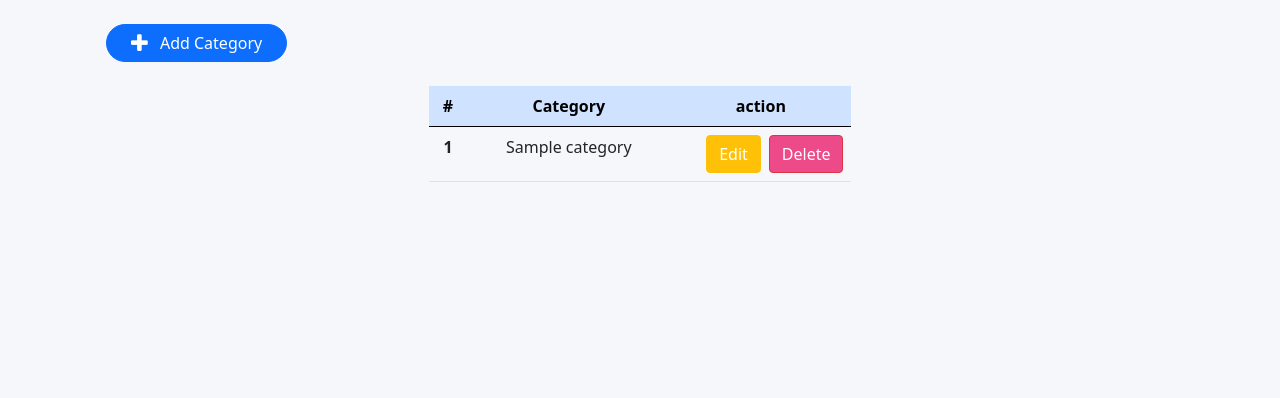
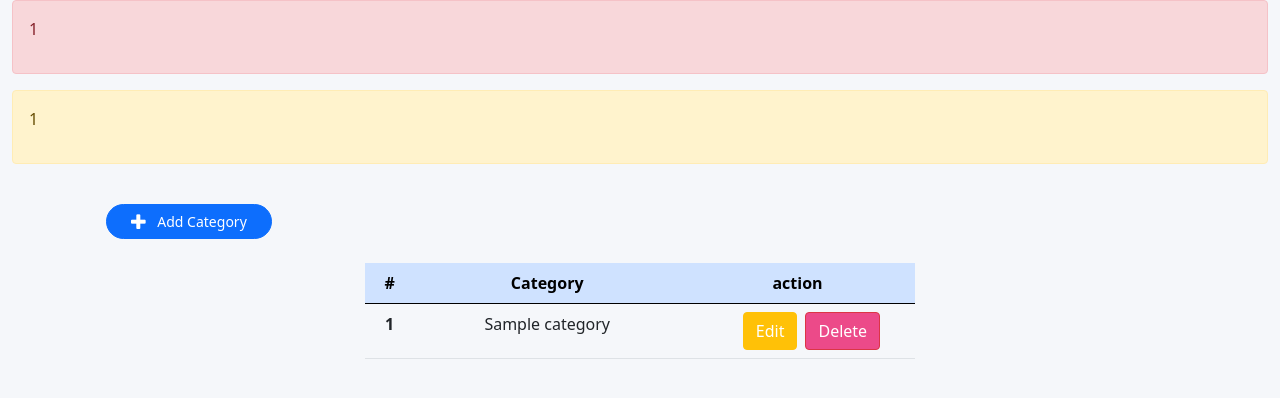
Before and after one commit to fouad150/Fil-rouge, a Laravel app: template resources/views/categories/index.blade.php in a window 1280 px wide. Shown: the top 398 px of the page. Run offline with Laravel 9, Linux system fonts and the light colour scheme; a user stored in the database is signed in; tables that the repository leaves empty hold one stand-in row (values such as "Sample post"); the template is opened without the code that fills it: most values are stand-ins (such as "Sample title", 1, 10 or a date in 2020); parts of the project's set-up code (start-up, migrations or seed data) failed here and were passed over.

Commit message:
add categories view

```diff
--- a/app/Http/Controllers/BookController.php
+++ b/app/Http/Controllers/BookController.php
@@ -15,7 +15,7 @@ class BookController extends Controller
     public function __construct()
     {
         $this->middleware(['auth', 'verified', 'checkRole:1'])->except('index', 'searchBook');
-        // //$this->middleware('checkRole:1')->except(['index', 'searchBook']);
+        //$this->middleware('checkRole:1')->except(['index', 'searchBook']);
     }
     /**
      * Display a listing of the resource.
--- a/resources/views/categories/index.blade.php
+++ b/resources/views/categories/index.blade.php
@@ -1,3 +1,4 @@
+
 @extends('layout')
 @section('content')
 
@@ -6,22 +7,61 @@
    body {
       background-color: #f5f7fa;
    }
+   body {
+      background-color: #f5f7fa;
+   }
    .table{
     margin: 0 auto;
-    width:422px;
+    width:550px;
     text-align:center;
    }
    .delete-button{
       background-color: #ec4a89;
    }
-   /* .table th, .table td, .table button , .table a{
-      font-size: 14px;
-   } */
+   /* .no-font-size * {
+      font-size: 16px; */
+      /* padding: 3px 8px 3px 8px; */
+   /* } */
+
+   @media (max-width: 522px) {
+      .col-sm-12 {
+         width: 90% !important;
+          margin:0 auto;/* to center the card horizontally */
+      }
+   }
 
 </style>
 
-<div class="container">
-    <a href="{{route('categories.create')}}" class="m-4 btn btn-primary btn-rounded px-4 rounded-pill no-font-size"><i class="fa fa-plus fa-lg me-2 ms-n2 text-success-900"></i> Add Category</a>
+
+
+
+      @if ($message = Session::get('success'))
+      <div class="container-fluid">
+         <div class="alert alert-success no-font-size">
+            <p>{{ $message }}</p>
+        </div>
+      </div>
+      @endif
+
+      @if ($message = Session::get('danger'))
+      <div class="container-fluid">
+         <div class="alert alert-danger no-font-size">
+            <p>{{ $message }}</p>
+        </div>
+      </div>
+      @endif
+
+      @if ($message = Session::get('warning'))
+      <div class="container-fluid">
+         <div class="alert alert-warning no-font-size">
+            <p>{{ $message }}</p>
+        </div>
+      </div>
+      @endif
+
+
+      <div class="container " >
+        <a href="{{route('categories.create')}}" class="m-4 btn btn-primary btn-rounded px-4 rounded-pill no-font-size" style="font-size:14px;"><i class="fa fa-plus fa-lg me-2 ms-n2 text-success-900"></i> Add Category</a>
 
 
         {{-- Categories table --}}
@@ -60,4 +100,6 @@
 
     </div>
 
+
+
   @endsection
```
Lines whose indentation alone changed are shown as unchanged.
